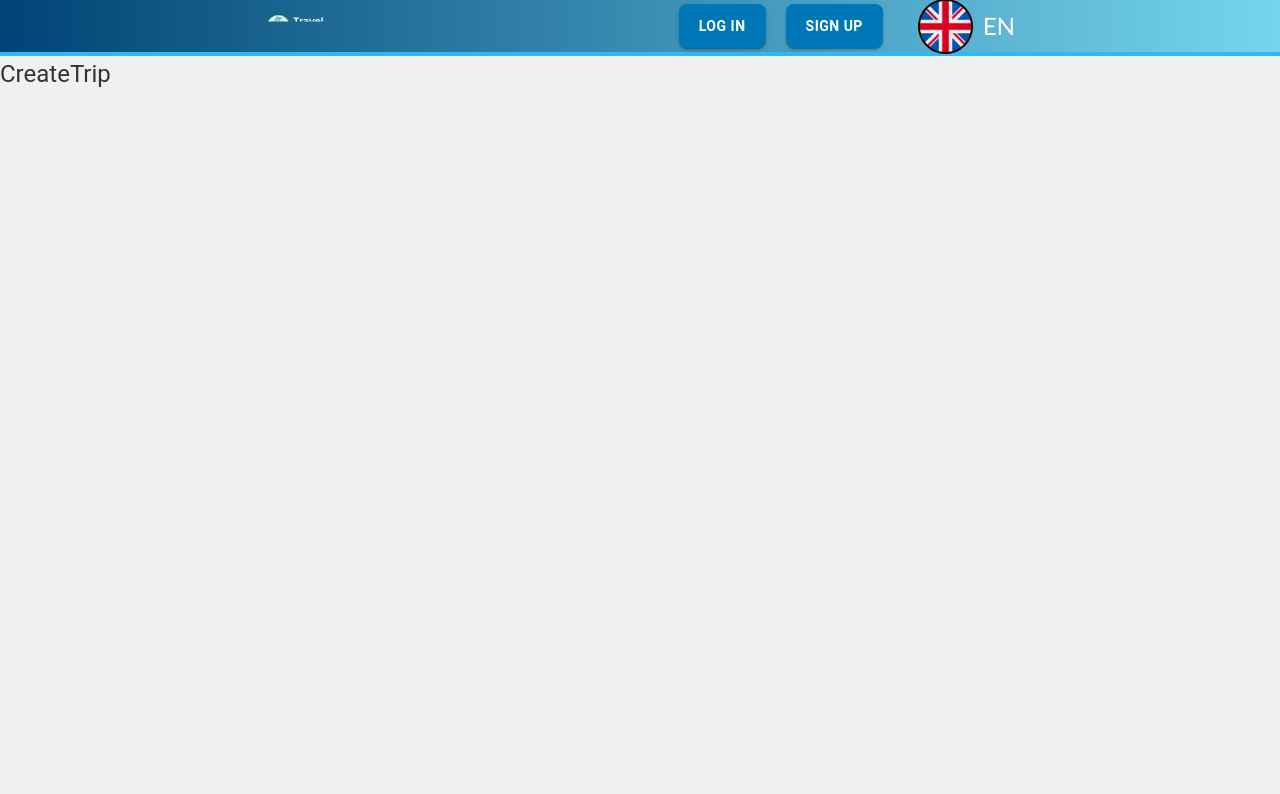
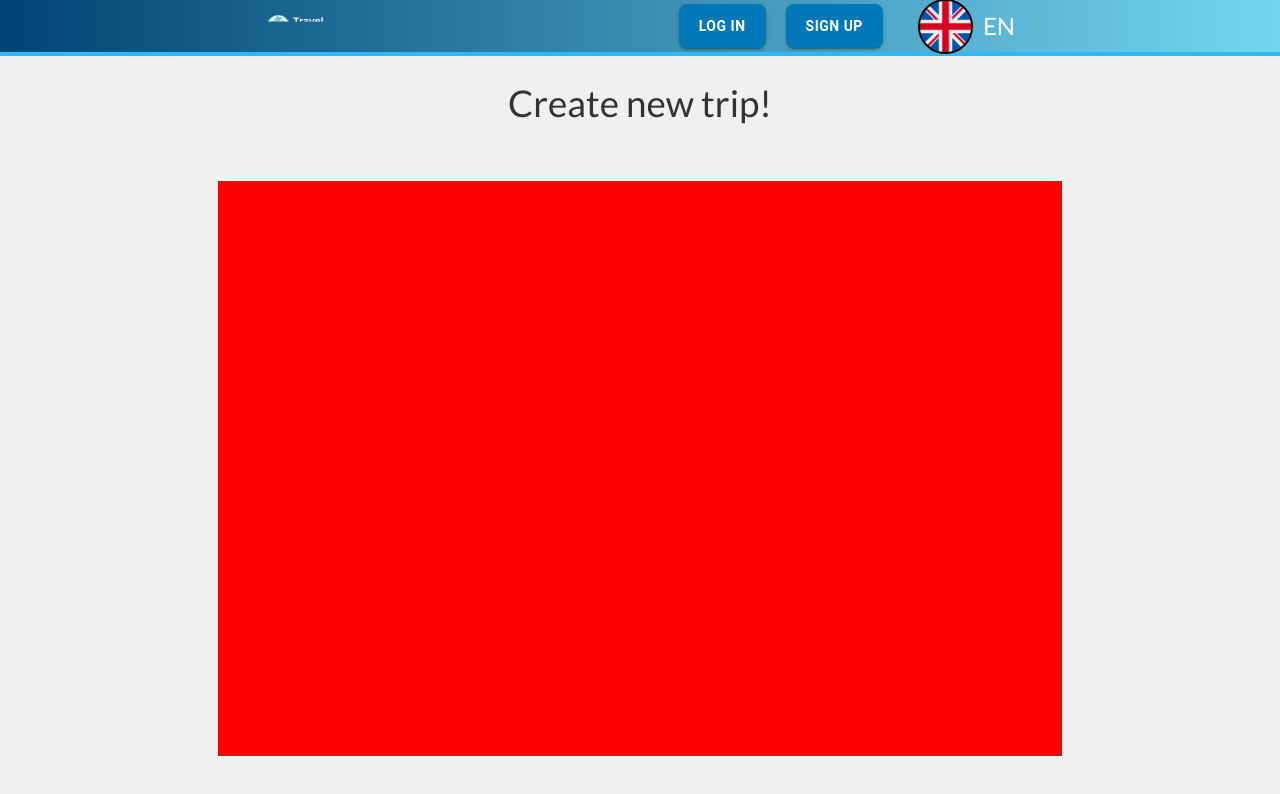
Before and after one commit to jakubkozlowski1104/travel-buddy, a React (Vite) app in the folder frontend/travelBuddyFrontend/: page /create-trip in a window 1280 px wide. Shown: the top 794 px of the page. Built offline with nearby package versions, Linux system fonts and the light colour scheme.

Commit message:
add component create trip

```diff
--- a/frontend/travelBuddyFrontend/src/components/CreateTrip/CreateTrip.jsx
+++ b/frontend/travelBuddyFrontend/src/components/CreateTrip/CreateTrip.jsx
@@ -1,9 +1,15 @@
-import React from 'react'
+import React from 'react';
+import { StyledCreateTripContainer } from './CreateTripStyles';
 
 const CreateTrip = () => {
   return (
-    <div>CreateTrip</div>
-  )
-}
+    <StyledCreateTripContainer>
+      <div className="center">
+        <div className="banner">Create new trip!</div>
+        <div className="forms"></div>
+      </div>
+    </StyledCreateTripContainer>
+  );
+};
 
-export default CreateTrip
+export default CreateTrip;
--- a/frontend/travelBuddyFrontend/src/components/CreateTrip/CreateTripStyles.jsx
+++ b/frontend/travelBuddyFrontend/src/components/CreateTrip/CreateTripStyles.jsx
@@ -0,0 +1,38 @@
+import styled from '@emotion/styled';
+import palette from '../../themes/pallete';
+
+export const StyledCreateTripContainer = styled.div`
+  position: relative;
+  width: 100vw;
+  display: flex;
+  flex-direction: column;
+  overflow: hidden;
+  margin-bottom: 10px;
+  height: 85vh;
+  margin-top: 20px;
+  font-family: 'Lato', sans-serif;
+
+  .center {
+    position: relative;
+    z-index: 3;
+    width: 300px;
+    height: 100%;
+    width: 66%;
+    margin: auto;
+    text-align: center;
+
+    .banner {
+      font-size: 2.3rem;
+    }
+
+    .forms {
+      margin-top: 50px;
+      height: 100%;
+      padding: 10px;
+      display: flex;
+      justify-content: space-around;
+      gap: 30px;
+      background-color: red;
+    }
+  }
+`;
```
